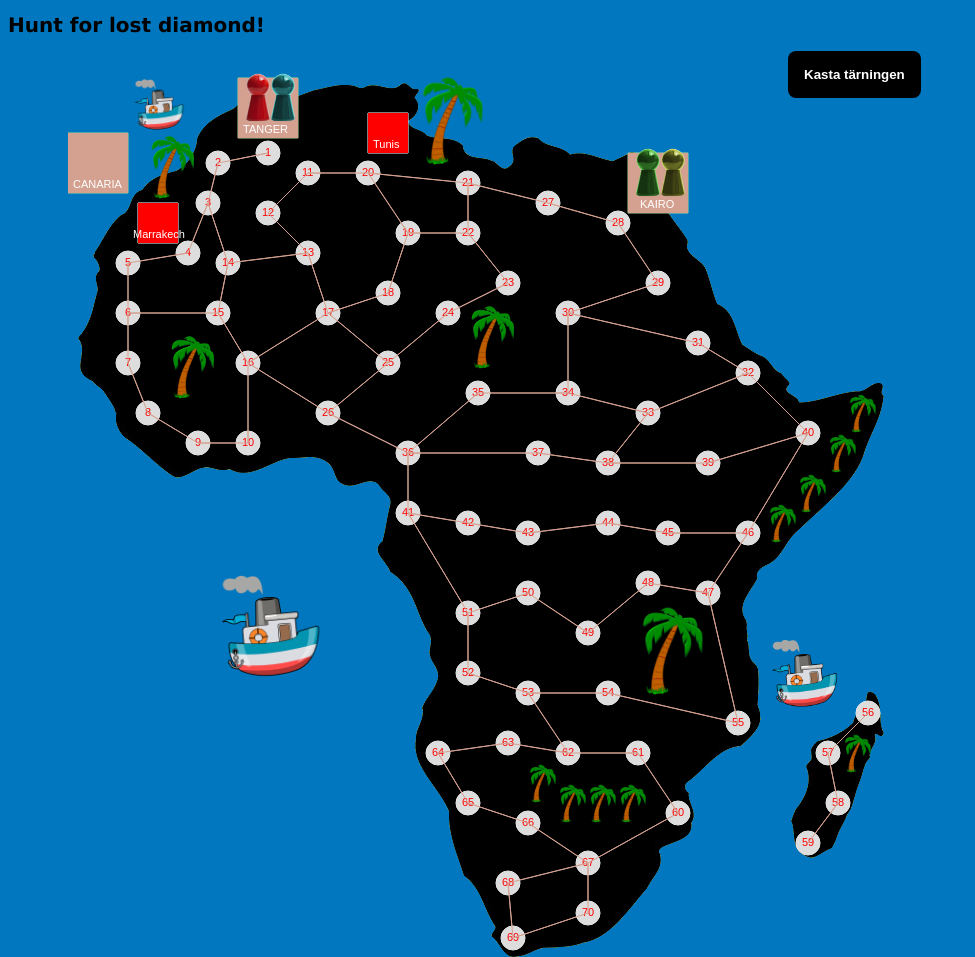
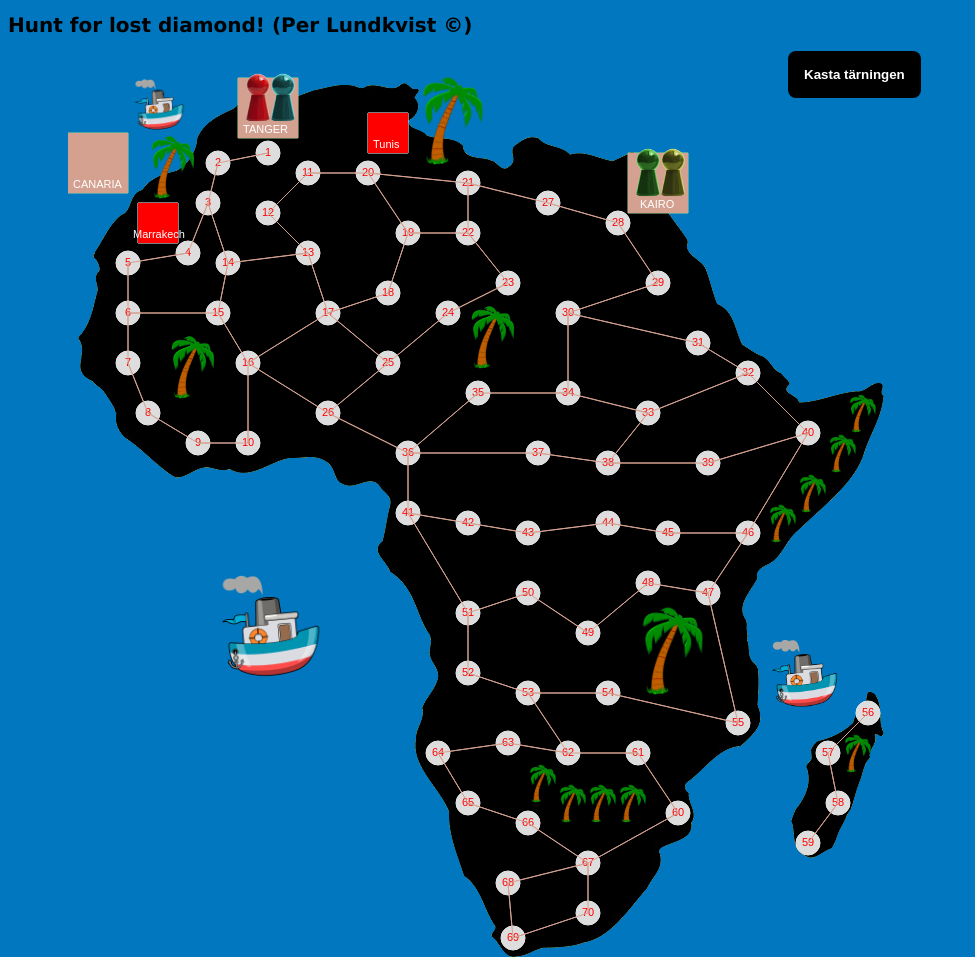
Before and after one commit to persyl/DiamondGame, a website built with webpack: page index.html in a window 1280 px wide. Shown: the whole page, without its empty margins (0-975 px from the left). Built offline with nearby package versions, Linux system fonts and the light colour scheme.

Commit message:
Copyright message

```diff
--- a/es6/diamond.js
+++ b/es6/diamond.js
@@ -46,7 +46,7 @@ class Diamond {
         const pageContainer = this.doc.createElement('div');
         pageContainer.setAttribute('class', 'page-container')
         const h1Element = this.doc.createElement('h1');
-        h1Element.innerText = this;
+        h1Element.innerHTML = this;
         pageContainer.appendChild(h1Element);
         const diceButton = this.doc.createElement('input');
         diceButton.type = 'button';
@@ -152,7 +152,7 @@ class Diamond {
     // }
 
     toString() {
-        return 'Hunt for lost diamond!';
+        return 'Hunt for lost diamond! (Per Lundkvist &copy;)';
     }
 }
 
--- a/index.html
+++ b/index.html
@@ -3,7 +3,7 @@
 
 <head>
     <meta charset="UTF-8">
-    <title>Hunt for the lost diamond</title>
+    <title>Hunt for the lost diamond (Per Lundkvist &copy;)</title>
     <style>
     body {
         font-family: Verdana, Arial;
```
